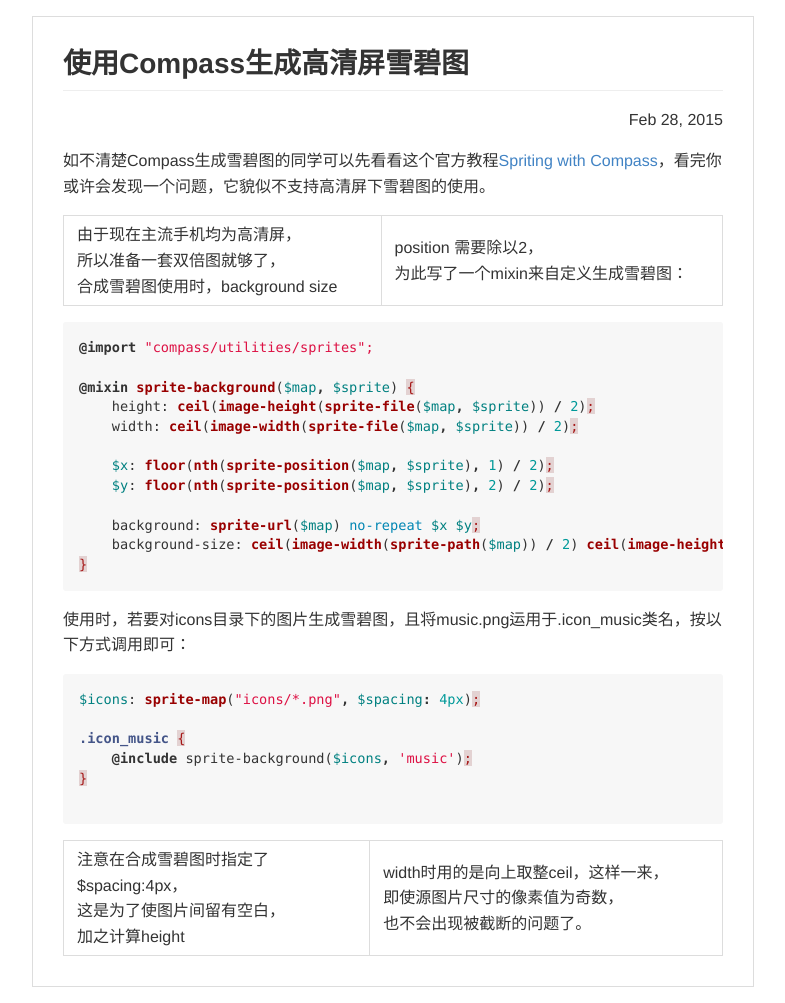
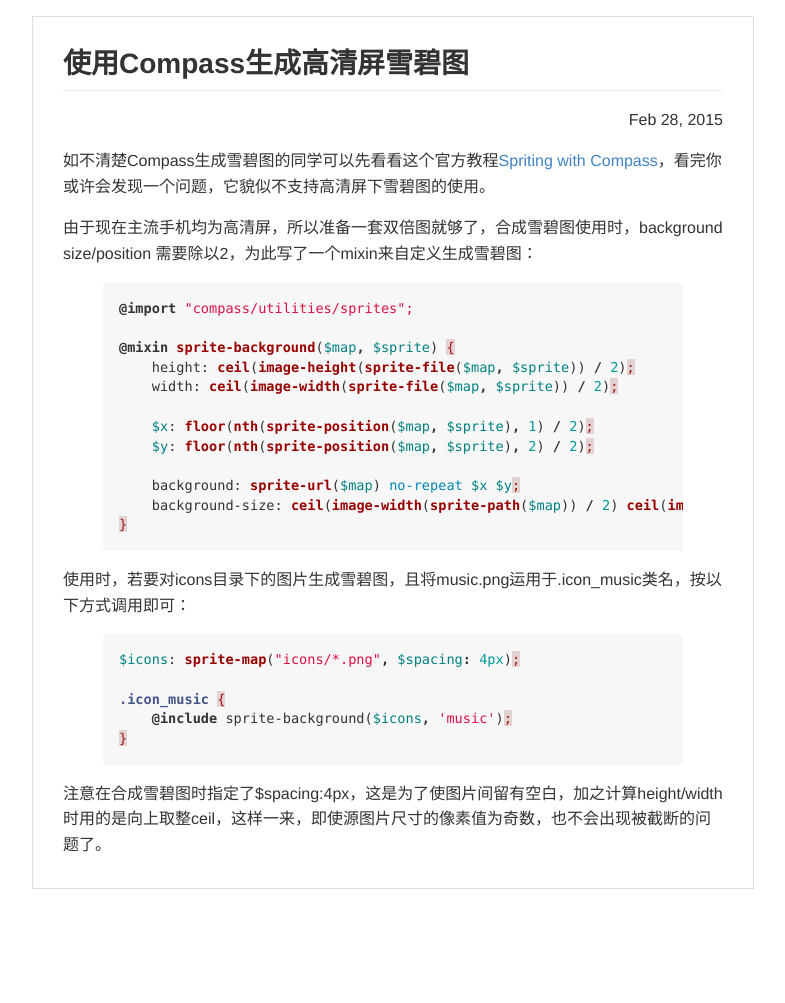
Before and after one commit to hihuimin/hihuimin.github.io, a Jekyll site: the page built from _posts/2015-02-28-compass_for_sprites.md, in a window 1280 px wide. Shown: the whole page, without its empty margins (247-1032 px from the left). Built offline with Jekyll 4.4.1, drawn with Linux system fonts in a browser that asks for light colours; after the commit the page ends 905 px from its top, so only the background shows below that.

Commit message:
Update 2015-02-28-compass_for_sprites.md

````diff
--- a/_posts/2015-02-28-compass_for_sprites.md
+++ b/_posts/2015-02-28-compass_for_sprites.md
@@ -5,9 +5,9 @@ title: "使用Compass生成高清屏雪碧图"
 
 如不清楚Compass生成雪碧图的同学可以先看看这个官方教程[Spriting with Compass](http://compass-style.org/help/tutorials/spriting/)，看完你或许会发现一个问题，它貌似不支持高清屏下雪碧图的使用。
 
-由于现在主流手机均为高清屏，所以准备一套双倍图就够了，合成雪碧图使用时，background size|position 需要除以2，为此写了一个mixin来自定义生成雪碧图：
+由于现在主流手机均为高清屏，所以准备一套双倍图就够了，合成雪碧图使用时，background size/position 需要除以2，为此写了一个mixin来自定义生成雪碧图：
 
-```sass
+{% highlight sass %}
 @import "compass/utilities/sprites";
 
 @mixin sprite-background($map, $sprite) {
@@ -20,17 +20,16 @@ title: "使用Compass生成高清屏雪碧图"
     background: sprite-url($map) no-repeat $x $y;
     background-size: ceil(image-width(sprite-path($map)) / 2) ceil(image-height(sprite-path($map)) / 2);
 }
-```
+{% endhighlight %}
 
 使用时，若要对icons目录下的图片生成雪碧图，且将music.png运用于.icon_music类名，按以下方式调用即可：
 
-```sass
+{% highlight sass %}
 $icons: sprite-map("icons/*.png", $spacing: 4px);
 
 .icon_music {
     @include sprite-background($icons, 'music');
 }
+{% endhighlight %}
 
-```
-
-注意在合成雪碧图时指定了$spacing:4px，这是为了使图片间留有空白，加之计算height|width时用的是向上取整ceil，这样一来，即使源图片尺寸的像素值为奇数，也不会出现被截断的问题了。
+注意在合成雪碧图时指定了$spacing:4px，这是为了使图片间留有空白，加之计算height/width时用的是向上取整ceil，这样一来，即使源图片尺寸的像素值为奇数，也不会出现被截断的问题了。
````
